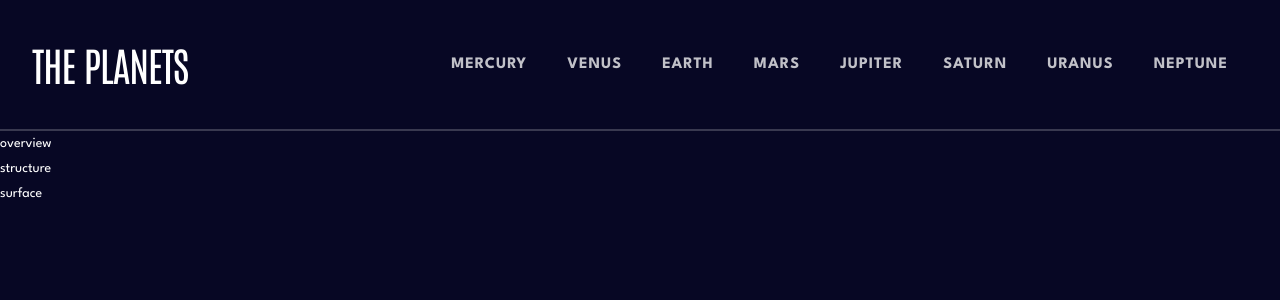
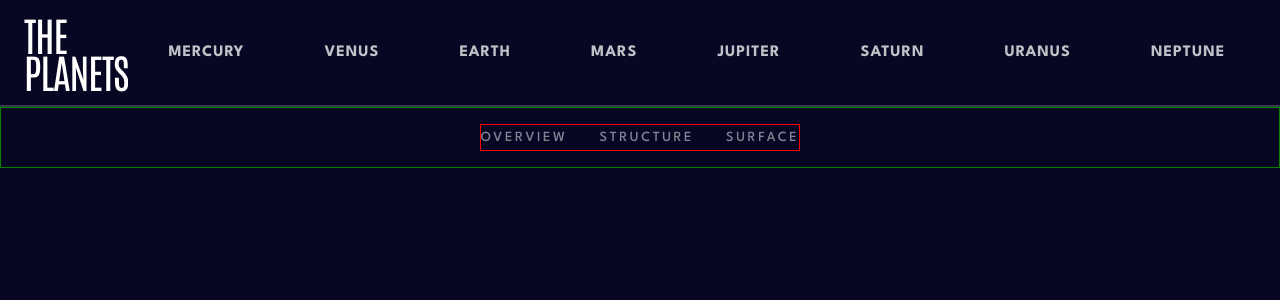
Before and after one commit to CrownedTechie/planets-fact, a React (Vite) app: page /planets/earth in a window 1280 px wide. Shown: the top 300 px of the page. Built offline with nearby package versions, Linux system fonts and the light colour scheme.

Commit message:
--style tweaks to header component

```diff
--- a/src/components/content/Content.jsx
+++ b/src/components/content/Content.jsx
@@ -7,8 +7,8 @@ import styles from "./Content.module.css";
 export const Content = () => {
  return (
   <React.Fragment>
-   <nav>
-    <ul className={styles.ul}>
+   <nav className={styles.nav}>
+    <ul className={`${styles.ul} text-medium`}>
       {/* TABS WILL GO HERE */}
       <Tabs />
     </ul>
--- a/src/components/content/Content.module.css
+++ b/src/components/content/Content.module.css
@@ -1,3 +1,28 @@
-.ul-m {
+.nav {
+ display: flex;
+ justify-content: center;
+ align-items: center;
+ padding: 1rem 1.5rem;
+ border: 1px solid green;
+}
+
+.ul{
+ display: flex;
+ gap: 2rem;
+ list-style: none;
+ font-size: .875rem;
+ font-weight: 500;
+ text-transform: uppercase;
+ color: rgba(255, 255, 255, 0.5);
+ border: 1px solid red;
 
 }
+
+@media (max-width: 600px) {
+ .ul {
+   font-size: .75rem;
+   font-weight: 500;
+   text-transform: uppercase;
+   color: rgba(255, 255, 255, 0.5);
+ }
+}
--- a/src/components/header/Header.module.css
+++ b/src/components/header/Header.module.css
@@ -49,7 +49,7 @@
 
 @media (min-width: 1240px) {
  .header {
-  padding: 0rem 2rem;
+  padding: 0 1.5rem;
  }
 
  .h1 {
--- a/src/components/navBar/NavBar.module.css
+++ b/src/components/navBar/NavBar.module.css
@@ -1,5 +1,6 @@
 .nav {
- margin: 1.5rem;
+ margin: 0 ;
+ padding: 1rem;
 }
 
 @media (min-width: 601px) {
@@ -11,6 +12,6 @@
  }
 
   .nav {
-   margin: 1.5rem 1rem;
+   margin: 0rem 0rem;
   }
 }
--- a/src/components/navLink/navLink.module.css
+++ b/src/components/navLink/navLink.module.css
@@ -36,23 +36,25 @@
  opacity: 10%;
 }
 
+
+/* > TAB SCREENS */
 @media (min-width: 601px) {
  .roundedDiv, .arrowRightIcon, .hr {
   display: none;
  }
 
  .li {
-  border: 4px solid transparent;
   padding: 1.5rem 0;
+  position: relative;
+  transition: all 0.3s ease-in-out ;
+  cursor: pointer;
  }
 
- .li:hover {
-  cursor: pointer;
-  border-top: 4px solid var(--hoverColor);
- }
- .li:hover .p {
-  opacity: 100%;
- }
+ /* .li:hover {
+  border: 1px solid var(--hoverColor);
+ } */
+
+
 
  .p {
   font-size: .6875rem;
@@ -62,8 +64,26 @@
  }
 }
 
-@media (min-width: 1240px) {
+/* > LAPTOP SCREENS */
+@media (min-width: 1025px) {
  .p {
   font-size: 1rem;
  }
+
+ .li::after {
+  content: '';
+  position: absolute;
+  top: -1rem;
+  width: 0%;
+ }
+
+ .li:hover::after {
+  width: 100%;
+  height: 4px;
+  background-color: var(--hoverColor);
+ }
+
+ .li:hover .p {
+  opacity: 100%;
+ }
 }
--- a/src/components/tabs/Tabs.jsx
+++ b/src/components/tabs/Tabs.jsx
@@ -1,8 +1,11 @@
+import styles from "./Tabs.module.css";
+
+
 export const Tabs = () => {
  return (
   <>
    <li>
-    <p>overview</p>
+    <p className={`${styles.p}`}>overview</p>
    </li>
 
    <li>
--- /dev/null
+++ b/src/components/tabs/Tabs.module.css
@@ -0,0 +1,3 @@
+.p {
+
+}
```
